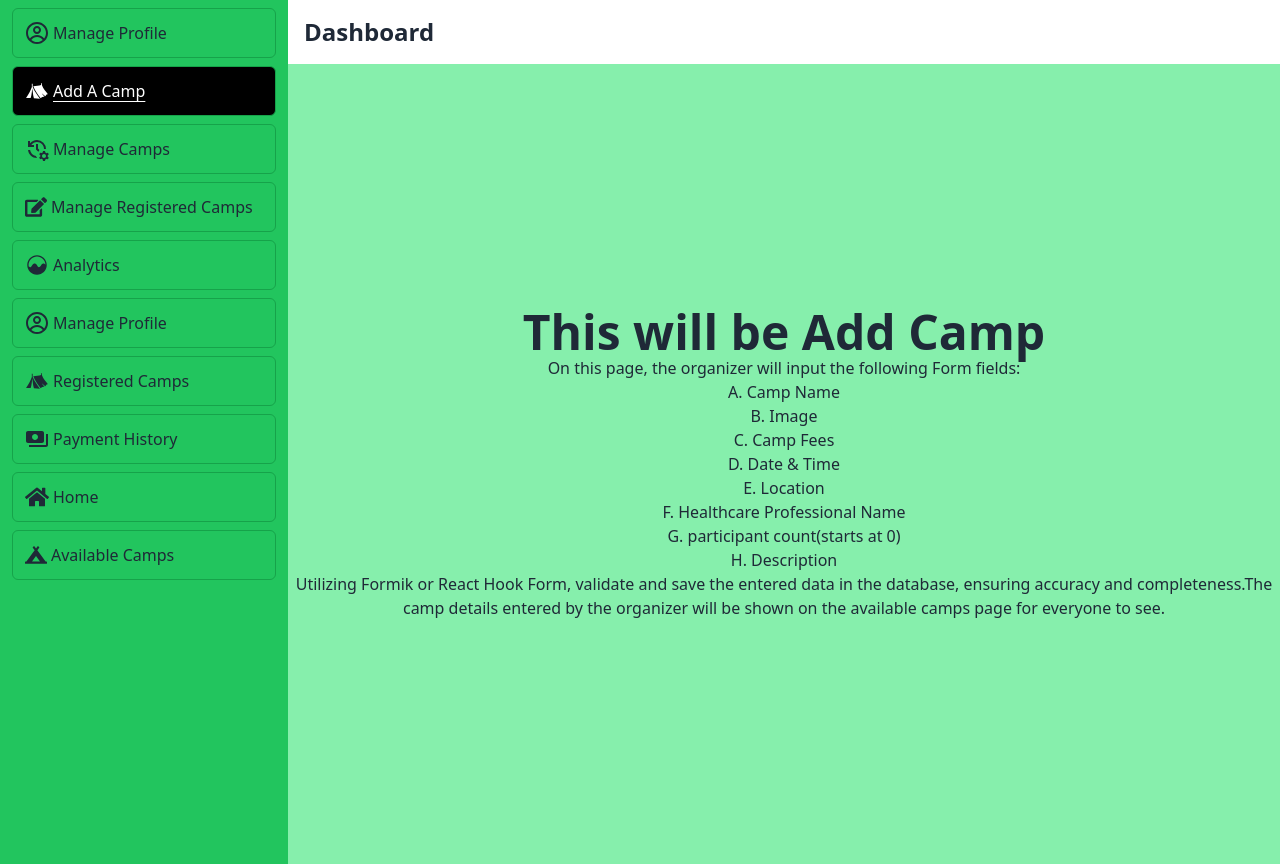
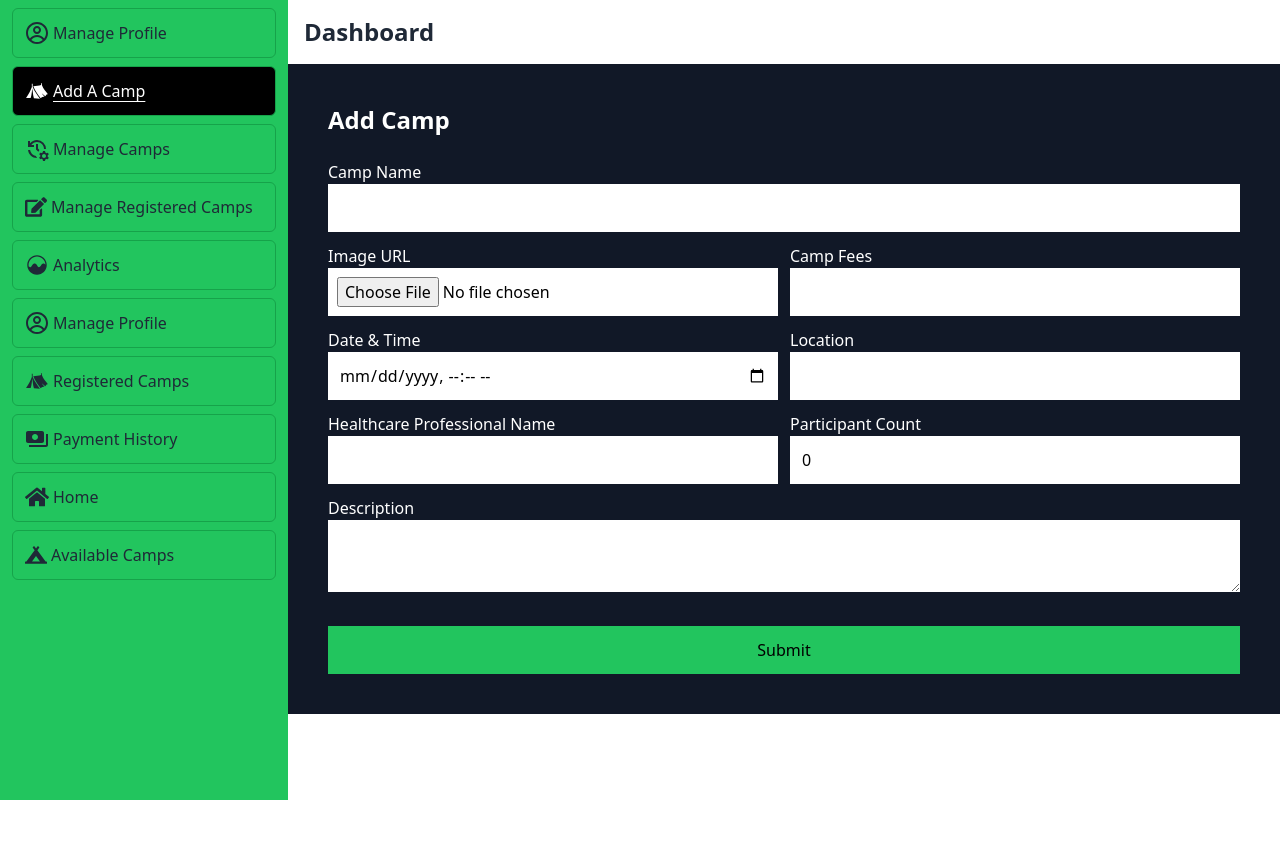
Before and after one commit to abir13719/Green-Care-Client, a React (Vite) app: page /dashboard/dashboard/add-camp in a window 1280 px wide. After the commit the page ends 800 px from the top, so only its background shows below. Built offline with nearby package versions, Linux system fonts and the light colour scheme; no server answers; sample sign-in values are in the browser's storage.

Commit message:
Show Camps On Available Camps

```diff
--- a/src/hooks/usePublicAxios.jsx
+++ b/src/hooks/usePublicAxios.jsx
@@ -3,6 +3,7 @@ import axios from "axios";
 const publicAxios = axios.create({
   baseURL: "http://localhost:5000",
 });
+
 const usePublicAxios = () => {
   return publicAxios;
 };
--- /dev/null
+++ b/src/hooks/useSecureAxios.jsx
@@ -0,0 +1,11 @@
+import axios from "axios";
+
+const secureAxios = axios.create({
+  baseURL: "http://localhost:5000",
+});
+
+const useSecureAxios = () => {
+  return secureAxios;
+};
+
+export default useSecureAxios;
--- a/src/pages/AvailableCamps.jsx
+++ b/src/pages/AvailableCamps.jsx
@@ -1,10 +1,119 @@
-import React from "react";
-import AllCamps from "../components/AllCamps";
+import React, { useEffect, useState } from "react";
+import axios from "axios";
+import { Link } from "react-router-dom";
+import { FaSearch } from "react-icons/fa";
 
 const AvailableCamps = () => {
+  const [camps, setCamps] = useState([]);
+  const [searchTerm, setSearchTerm] = useState("");
+  const [sortCriteria, setSortCriteria] = useState("");
+  const [layout, setLayout] = useState("three-column");
+
+  useEffect(() => {
+    const fetchCamps = async () => {
+      const response = await axios.get("http://localhost:5000/camps");
+      setCamps(response.data);
+    };
+    fetchCamps();
+  }, []);
+
+  const handleSearch = (e) => {
+    setSearchTerm(e.target.value);
+  };
+
+  const handleSort = (e) => {
+    setSortCriteria(e.target.value);
+  };
+
+  const toggleLayout = () => {
+    setLayout(layout === "three-column" ? "two-column" : "three-column");
+  };
+
+  const filteredCamps = camps.filter((camp) =>
+    camp.campName.toLowerCase().includes(searchTerm.toLowerCase())
+  );
+
+  const sortedCamps = filteredCamps.sort((a, b) => {
+    if (sortCriteria === "most-registered") {
+      return b.participantCount - a.participantCount;
+    }
+    if (sortCriteria === "camp-fees") {
+      return a.campFees - b.campFees;
+    }
+    if (sortCriteria === "alphabetical") {
+      return a.campName.localeCompare(b.campName);
+    }
+    return 0;
+  });
+
   return (
-    <div>
-      <AllCamps></AllCamps>
+    <div className="bg-gray-900 min-h-screen py-6">
+      <div className="container mx-auto pt-24 px-4 md:px-6 lg:px-8">
+        <div className="flex flex-col md:flex-row justify-between items-center mb-4">
+          <div className="bg-white flex items-center pl-4 pr-2 overflow-hidden mb-4 md:mb-0 w-full md:w-auto">
+            <FaSearch />
+            <input
+              type="search"
+              placeholder="Search camps"
+              value={searchTerm}
+              onChange={handleSearch}
+              className="p-2 outline-none border-none placeholder:text-black w-full md:w-auto"
+            />
+          </div>
+
+          <select
+            value={sortCriteria}
+            onChange={handleSort}
+            className="px-5 py-2 outline-none appearance-none mb-4 md:mb-0 w-full md:w-auto"
+          >
+            <option value="">Sort by</option>
+            <option value="most-registered">Most Registered</option>
+            <option value="camp-fees">Camp Fees</option>
+            <option value="alphabetical">Alphabetical Order</option>
+          </select>
+
+          <button
+            onClick={toggleLayout}
+            className="hidden lg:block py-2 px-4 bg-white w-full md:w-auto"
+          >
+            {layout === "three-column" ? "2 Column" : "3 Column"}
+          </button>
+        </div>
+        <div
+          className={`grid ${
+            layout === "three-column"
+              ? "grid-cols-1 md:grid-cols-2 lg:grid-cols-3"
+              : "grid-cols-1 md:grid-cols-2"
+          } gap-4`}
+        >
+          {sortedCamps.map((camp) => (
+            <div
+              key={camp._id}
+              className="bg-green-500 p-4 rounded shadow-lg flex flex-col justify-between"
+            >
+              <img
+                className={`w-full object-cover rounded mb-2 ${
+                  layout === "three-column" ? "h-48" : "h-64"
+                }`}
+                src={camp.campImage}
+                alt={camp.campName}
+              />
+              <h3 className="text-xl font-semibold mb-2">{camp.campName}</h3>
+              <p className="text-justify mb-4 flex-grow">{camp.description}</p>
+              <div className="flex justify-between mb-4">
+                <p>Fees: ${camp.campFees}</p>
+                <p>Participants: {camp.participantCount}</p>
+              </div>
+              <Link
+                to={`/camps/${camp._id}`}
+                className="bg-black text-white/90 px-3 py-2 rounded text-center"
+              >
+                Details
+              </Link>
+            </div>
+          ))}
+        </div>
+      </div>
     </div>
   );
 };
--- a/src/pages/Dashboard/AdminPanel/AddCamp.jsx
+++ b/src/pages/Dashboard/AdminPanel/AddCamp.jsx
@@ -1,28 +1,237 @@
 import React from "react";
+import { useForm } from "react-hook-form";
+import { yupResolver } from "@hookform/resolvers/yup";
+import * as yup from "yup";
+import axios from "axios";
+import useSecureAxios from "../../../hooks/useSecureAxios";
+import Swal from "sweetalert2";
+
+const validationSchema = yup.object().shape({
+  campName: yup.string().required("Camp Name is required"),
+  image: yup
+    .mixed()
+    .test("required", "Profile picture is required", (value) => {
+      return value && value.length > 0;
+    })
+    .test("fileType", "Unsupported File Format", (value) => {
+      return (
+        value &&
+        value.length > 0 &&
+        ["image/jpeg", "image/jpg", "image/png", "image/gif"].includes(
+          value[0].type
+        )
+      );
+    }),
+  campFees: yup
+    .number()
+    .required("Camp Fees is required")
+    .positive("Camp Fees must be a positive number"),
+  dateTime: yup.date().required("Date & Time is required"),
+  location: yup.string().required("Location is required"),
+  healthcareProfessionalName: yup
+    .string()
+    .required("Healthcare Professional Name is required"),
+  participantCount: yup
+    .number()
+    .min(0, "Participant Count must be at least 0")
+    .required("Participant Count is required"),
+  description: yup.string().required("Description is required"),
+});
 
 const AddCamp = () => {
+  const secureAxios = useSecureAxios();
+  const {
+    register,
+    handleSubmit,
+    reset,
+    formState: { errors },
+  } = useForm({
+    resolver: yupResolver(validationSchema),
+  });
+
+  const onSubmit = async (data) => {
+    try {
+      const formData = new FormData();
+      formData.append("image", data.image[0]);
+      const imgbbRes = await axios.post(
+        `https://api.imgbb.com/1/upload?key=${
+          import.meta.env.VITE_IMGBB_API_KEY
+        }`,
+        formData,
+        {
+          headers: {
+            "content-type": "multipart/form-data",
+          },
+        }
+      );
+      const imageUrl = imgbbRes.data.data.display_url;
+
+      const CampData = {
+        campName: data.campName,
+        campImage: imageUrl,
+        campFees: data.campFees,
+        dateTime: data.dateTime,
+        location: data.location,
+        healthcareProfessionalName: data.healthcareProfessionalName,
+        participantCount: data.participantCount,
+        description: data.description,
+      };
+
+      console.log(CampData);
+      // Send form data to backend API
+      await secureAxios.post("/camps", CampData).then(() => {
+        Swal.fire({
+          title: "Camp Added Successfully",
+          icon: "success",
+        });
+        reset();
+      });
+    } catch (error) {
+      console.error("Error adding camp", error);
+    }
+  };
+
   return (
-    <div className="bg-green-300">
-      <div className="container mx-auto h-screen flex flex-col items-center justify-center">
-        <h1 className="text-5xl font-bold">This will be Add Camp</h1>
-        <p className="text-center">
-          On this page, the organizer will input the following Form fields:
-          <ol>
-            <li>A. Camp Name</li>
-            <li>B. Image</li>
-            <li>C. Camp Fees</li>
-            <li>D. Date & Time</li>
-            <li>E. Location</li>
-            <li>F. Healthcare Professional Name</li>
-            <li>G. participant count(starts at 0)</li>
-            <li>H. Description</li>
-          </ol>
-          Utilizing Formik or React Hook Form, validate and save the entered
-          data in the database, ensuring accuracy and completeness.The camp
-          details entered by the organizer will be shown on the available camps
-          page for everyone to see.
-        </p>
-      </div>
+    <div className="w-full p-6 md:p-10 bg-gray-900 text-white">
+      <h2 className="text-2xl font-semibold mb-6">Add Camp</h2>
+      <form
+        onSubmit={handleSubmit(onSubmit)}
+        className="grid grid-cols-2 gap-3"
+      >
+        <div className="col-span-2">
+          <label htmlFor="campName" className="block font-medium">
+            Camp Name
+          </label>
+          <input
+            {...register("campName")}
+            type="text"
+            id="campName"
+            className="w-full p-3 text-black"
+          />
+          {errors.campName && (
+            <span className="text-red-500">{errors.campName.message}</span>
+          )}
+        </div>
+
+        <div>
+          <label htmlFor="image" className="block font-medium">
+            Image URL
+          </label>
+          <input
+            {...register("image")}
+            type="file"
+            id="image"
+            className="w-full p-[9px] text-black bg-white"
+          />
+          {errors.image && (
+            <span className="text-red-500">{errors.image.message}</span>
+          )}
+        </div>
+
+        <div>
+          <label htmlFor="campFees" className="block font-medium">
+            Camp Fees
+          </label>
+          <input
+            {...register("campFees")}
+            type="number"
+            id="campFees"
+            className="w-full p-3 text-black"
+          />
+          {errors.campFees && (
+            <span className="text-red-500">{errors.campFees.message}</span>
+          )}
+        </div>
+
+        <div>
+          <label htmlFor="dateTime" className="block font-medium">
+            Date & Time
+          </label>
+          <input
+            {...register("dateTime")}
+            type="datetime-local"
+            id="dateTime"
+            className="w-full p-[11px] text-black"
+          />
+          {errors.dateTime && (
+            <span className="text-red-500">{errors.dateTime.message}</span>
+          )}
+        </div>
+
+        <div>
+          <label htmlFor="location" className="block font-medium">
+            Location
+          </label>
+          <input
+            {...register("location")}
+            type="text"
+            id="location"
+            className="w-full p-3 text-black"
+          />
+          {errors.location && (
+            <span className="text-red-500">{errors.location.message}</span>
+          )}
+        </div>
+
+        <div>
+          <label
+            htmlFor="healthcareProfessionalName"
+            className="block font-medium"
+          >
+            Healthcare Professional Name
+          </label>
+          <input
+            {...register("healthcareProfessionalName")}
+            type="text"
+            id="healthcareProfessionalName"
+            className="w-full p-3 text-black"
+          />
+          {errors.healthcareProfessionalName && (
+            <span className="text-red-500">
+              {errors.healthcareProfessionalName.message}
+            </span>
+          )}
+        </div>
+
+        <div>
+          <label htmlFor="participantCount" className="block font-medium">
+            Participant Count
+          </label>
+          <input
+            {...register("participantCount")}
+            type="number"
+            id="participantCount"
+            defaultValue={0}
+            className="w-full p-3 text-black"
+          />
+          {errors.participantCount && (
+            <span className="text-red-500">
+              {errors.participantCount.message}
+            </span>
+          )}
+        </div>
+
+        <div className="col-span-2">
+          <label htmlFor="description" className="block font-medium">
+            Description
+          </label>
+          <textarea
+            {...register("description")}
+            id="description"
+            className="w-full p-3 text-black"
+          />
+          {errors.description && (
+            <span className="text-red-500">{errors.description.message}</span>
+          )}
+        </div>
+
+        <button
+          type="submit"
+          className="col-span-2 w-full mt-4 p-3 font-medium bg-green-500 flex items-center gap-1 justify-center text-black"
+        >
+          Submit
+        </button>
+      </form>
     </div>
   );
 };
--- a/src/pages/SignUp.jsx
+++ b/src/pages/SignUp.jsx
@@ -29,7 +29,9 @@ const schema = yup.object().shape({
       return (
         value &&
         value.length > 0 &&
-        ["image/jpeg", "image/png", "image/gif"].includes(value[0].type)
+        ["image/jpeg", "image/jpg", "image/png", "image/gif"].includes(
+          value[0].type
+        )
       );
     }),
 });
--- a/src/routes/Router.jsx
+++ b/src/routes/Router.jsx
@@ -30,7 +30,7 @@ const router = createBrowserRouter([
         element: <AvailableCamps></AvailableCamps>,
       },
       {
-        path: "/camp-details",
+        path: "/camps/:id",
         element: <CampDetails></CampDetails>,
       },
       {
```
